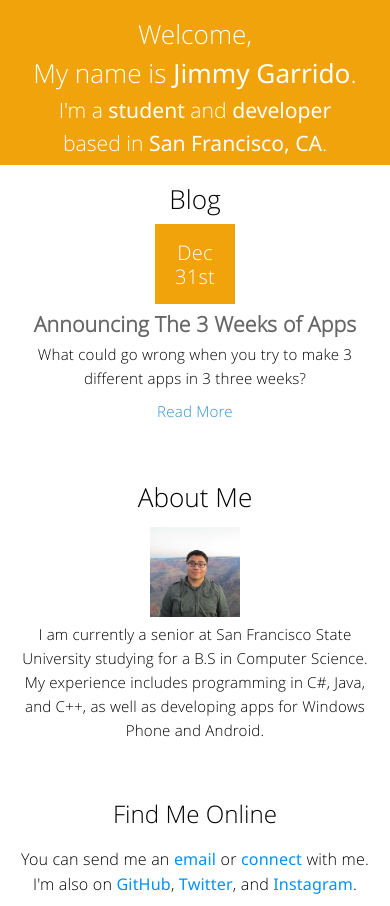
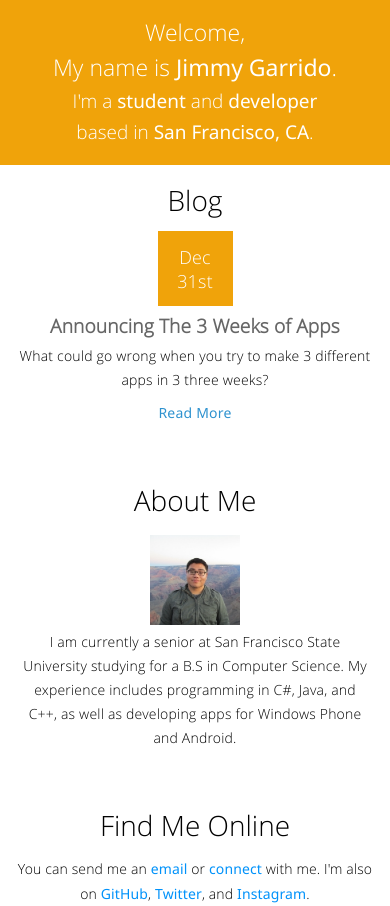
Before and after one commit to jimmgarrido/jimmgarr-site, a Jekyll site: the page built from index.html, in a window 390 px wide. Built offline with Jekyll 4.4.1, drawn with Linux system fonts in a browser that asks for light colours.

Commit message:
Working on mobile layout

```diff
--- a/_layouts/homepage.html
+++ b/_layouts/homepage.html
@@ -66,8 +66,9 @@
 
 		#mobile-h1 {
 			color:black;
-			font-size:2.6em;
+			font-size:28px;
 			text-align:center;
+			margin-bottom: 15px;
 		}
 
 		.metro h2 {
@@ -76,7 +77,7 @@
 		}
 
 		#mobile-h2 {
-			font-size:1.6em;
+			font-size:14px;
 			line-height: 25px;
 		}
 
@@ -87,7 +88,7 @@
 		}
 
 		#mobile-h3 {
-			font-size:2.1em;
+			font-size:19px;
 			text-align:center;
 			line-height: 4.2rem;
 			margin-bottom: 3px !important;
@@ -103,7 +104,7 @@
 
 		#mobile-p {
 			text-align: center;
-			font-size: 1.5em;
+			font-size: 14px;
 		}
 
 		.center-image {
@@ -118,9 +119,9 @@
 		}
 
 		#mobile-date-block {
-			width:80px;
-			height:80px;
-			padding-top:14px;
+			width:75px;
+			height:75px;
+			padding-top:12px;
 			margin:0 auto 0 auto;
 			display:block"
 		}
@@ -140,7 +141,7 @@
 			padding:0 0 0 0 !important;
 			font-weight: 500 !important;
 			margin:0 0 -4px 0 !important;
-			font-size: 2em !important;
+			font-size: 18px !important;
 		}
 
 		.metro strong {
@@ -162,10 +163,10 @@
 
 		<section id="header-phone" class="grid on-phone no-desktop no-tablet">
 			<div class="container">
-				<h1 id="mobile-header-text" style="font-size:2.6em">Welcome,</h1>
-				<h1 id="mobile-header-text" style="font-size:2.6em">My name is <strong>Jimmy Garrido</strong>.</h1>
-				<h1 id="mobile-header-text" style="font-size:2.1em">I'm a <strong>student</strong> and <strong>developer</strong></h1>
-				<h1 id="mobile-header-text" style="font-size:2.1em">based in <strong>San Francisco, CA</strong>.</h1>
+				<h1 id="mobile-header-text" style="font-size:23px">Welcome,</h1>
+				<h1 id="mobile-header-text" style="font-size:23px">My name is <strong>Jimmy Garrido</strong>.</h1>
+				<h1 id="mobile-header-text" style="font-size:19px">I'm a <strong>student</strong> and <strong>developer</strong></h1>
+				<h1 id="mobile-header-text" style="font-size:19px">based in <strong>San Francisco, CA</strong>.</h1>
 			</div>
 		</section>
 
@@ -240,7 +241,7 @@
 					</div>
 					<div class="row">
 						<div class="span4" style="text-align:center">
-							<h1 style="color:black; font-size:2.4em; text-align:center; margin-bottom:20px">Find Me Online</h1>
+							<h1 id="mobile-h1">Find Me Online</h1>
 							<h2 id="mobile-h2">You can send me an <a href="mailto:jimmy@nexdev.co" style="color:#0092fa"><strong>email</strong></a>
 												or <a href="https://www.linkedin.com/pub/jimmy-garrido/74/402/b21" style="color:#0092fa"><strong>connect</strong></a>
 												 with me. I'm also on <a href="https://github.com/jimmgarrido" style="color:#0092fa"><strong>GitHub</strong></a>,
--- a/index.html
+++ b/index.html
@@ -66,7 +66,7 @@ layout: homepage
 			<h3 id="mobile-h3">{{ post.title }}</h3></a>
 		{% if post.description %}
 		<p id="mobile-p">{{ post.description }}</p>
-		<p id="mobile-p"><a href="{{ post.url }}"> Read More</a></p>
+		<p id="mobile-p"><a href="{{ post.url }}"><strong> Read More</strong></a></p>
 		{% endif %}
 	</div>
 </div>
```
